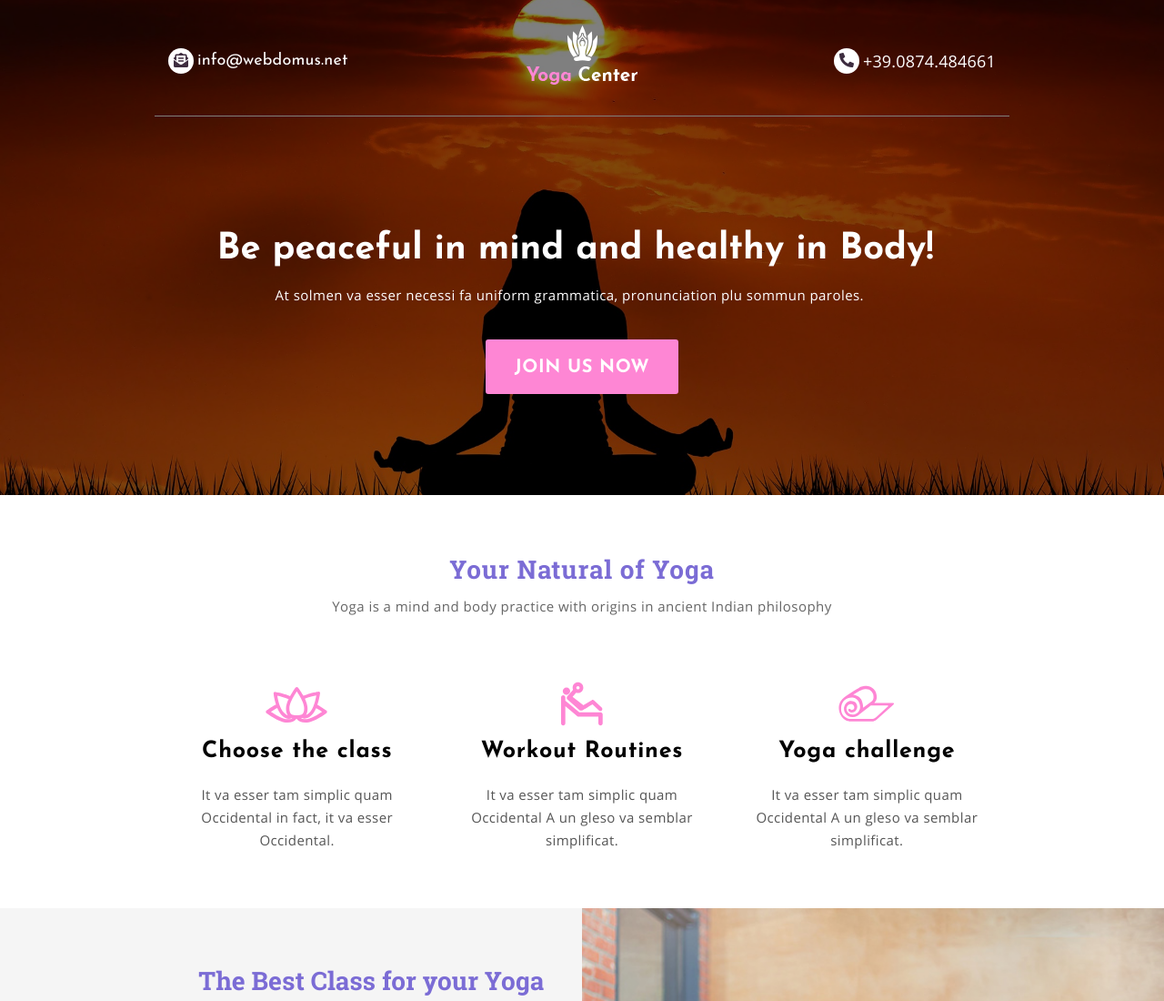
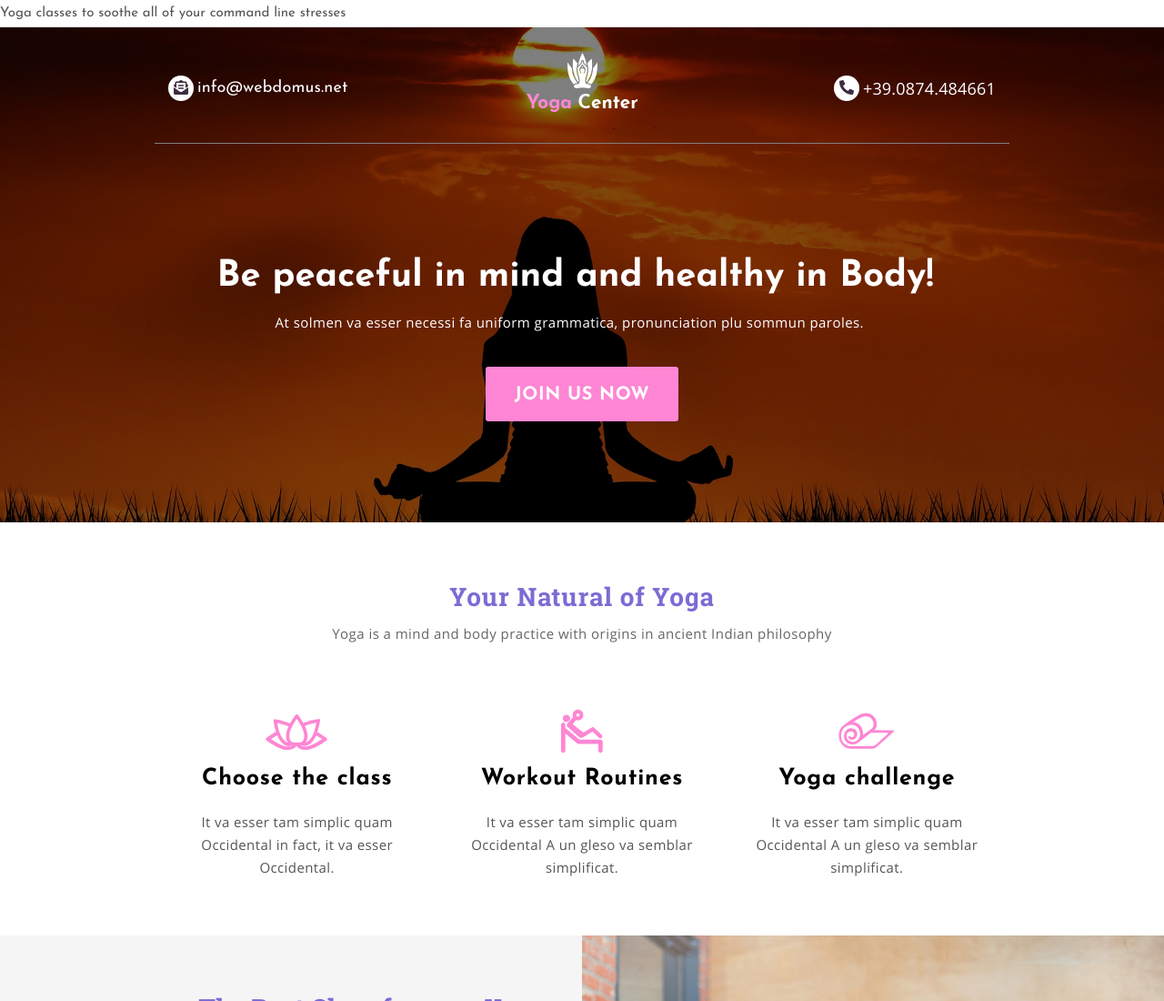
Before and after one commit to AbstractSter/cpnt201-a1-yoga, a plain HTML site: page index.html in a window 1280 px wide. Shown: the top 1100 px of the page at 91% size. Drawn offline with nearby package versions, Linux system fonts and the light colour scheme.

Commit message:
added text to the body of webpage

```diff
--- a/index.html
+++ b/index.html
@@ -21,7 +21,9 @@
 
     <title>Yoga classes for the soul!</title>
   </head>
-  <body>
+  <body><body>
+    <h1>Yoga classes to soothe all of your command line stresses</h1>
+    </body></h1>
     <div class="main-container yoga-template">
       <!--Banner section-->
       <div class="banner">
```
